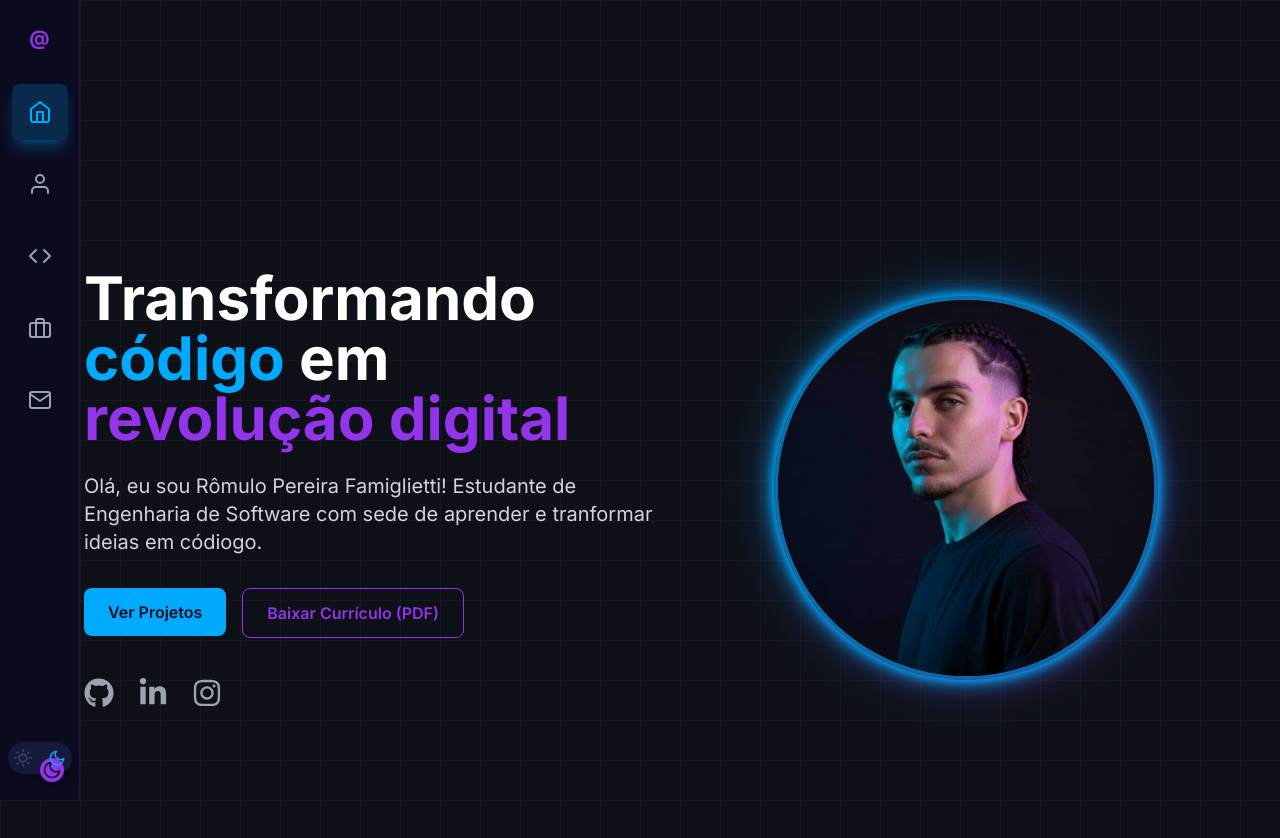
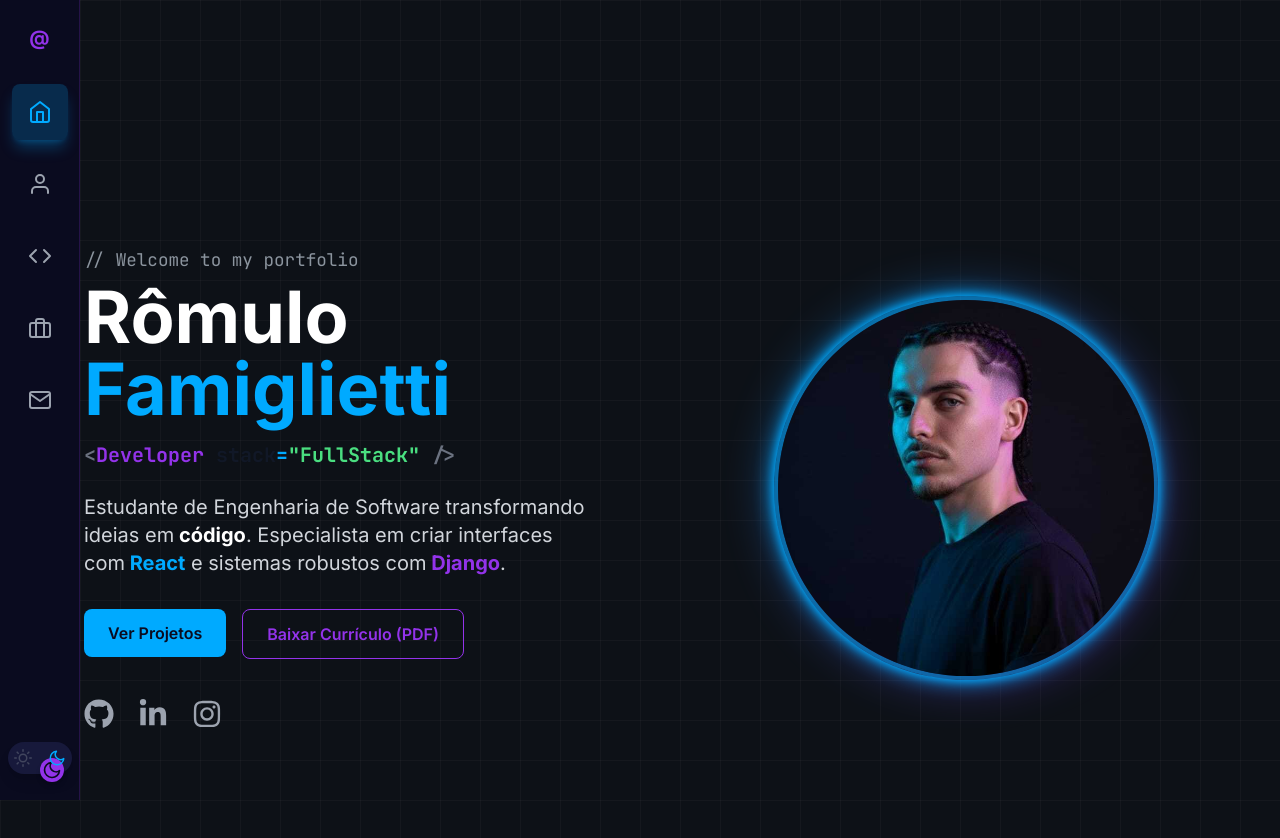
Before and after one commit to rfamiglietti/portifolio, a React (Vite) app: page / in a window 1280 px wide. Shown: the top 838 px of the page. Built offline with nearby package versions, Linux system fonts and the light colour scheme.

Commit message:
feat(home): atualiza visual da home e corrige erros de portugues

```diff
--- a/src/pages/Home.jsx
+++ b/src/pages/Home.jsx
@@ -1,3 +1,4 @@
+// src/pages/Home.jsx
 import React from 'react';
 import { motion } from 'framer-motion';
 import { FaGithub, FaLinkedinIn, FaInstagram } from 'react-icons/fa';
@@ -6,13 +7,12 @@ import SectionWrapper from '../components/SectionWrapper';
 import NeonButton from '../components/NeonButton';
 
 const Home = () => {
+  // Configurações de animação (Mantidas)
   const container = {
     hidden: { opacity: 0 },
     visible: {
       opacity: 1,
-      transition: {
-        staggerChildren: 0.1,
-      },
+      transition: { staggerChildren: 0.1 },
     },
   };
 
@@ -21,7 +21,7 @@ const Home = () => {
     visible: { opacity: 1, y: 0, transition: { duration: 0.5 } },
   };
 
-  // ATUALIZE COM SEUS LINKS
+  // Seus links preservados
   const socialLinks = [
     { icon: FaGithub, href: 'https://github.com/rfamiglietti' },
     { icon: FaLinkedinIn, href: 'https://linkedin.com/in/romulopfami' },
@@ -31,35 +31,64 @@ const Home = () => {
   return (
     <SectionWrapper id="home">
       <div className="flex flex-col lg:flex-row items-center justify-between min-h-[calc(100vh-80px)] pt-20 lg:pt-0">
+
+        {/* === COLUNA DA ESQUERDA (Texto) === */}
         <motion.div
           variants={container}
           initial="hidden"
           animate="visible"
           className="lg:w-1/2"
         >
+          {/* 1. Saudação estilo comentário de código */}
+          <motion.div variants={item} className="mb-2">
+             <span style={{ fontFamily: 'JetBrains Mono, monospace', color: '#8b949e', fontSize: '1.1rem' }}>
+               // Welcome to my portfolio
+             </span>
+          </motion.div>
+
+          {/* 2. Nome Principal (Corrigido o erro de H1 dentro de H1) */}
           <motion.h1
-            className="text-5xl md:text-7xl font-extrabold mb-6 leading-tight font-display"
+            className="text-5xl md:text-7xl font-extrabold mb-4 leading-tight font-display text-white"
             variants={item}
           >
-            <h1 className="text-4xl md:text-6xl font-extrabold leading-tight">
-              <span className="text-white">Transformando</span> <span className="text-blue-neon">código</span> <span className="text-white">em</span> <span className="text-purple-neon">revolução digital</span>
-            </h1>
+            Rômulo <span className="text-blue-neon">Famiglietti</span>
           </motion.h1>
 
-          <motion.p className="text-xl text-gray-300 mb-8" variants={item}>
-            Olá, eu sou Rômulo Pereira Famiglietti! Estudante de Engenharia de Software
-            com sede de aprender e tranformar ideias em códiogo.
+          {/* 3. Subtítulo estilo Tag HTML (Visual Tech) */}
+          <motion.div
+            variants={item}
+            className="mb-6 text-lg md:text-xl font-bold"
+            style={{ fontFamily: 'JetBrains Mono, monospace' }}
+          >
+             <span className="text-gray-500">&lt;</span>
+             <span className="text-purple-neon">Developer </span>
+             stack
+             <span className="text-blue-neon">=</span>
+             <span className="text-green-400">"FullStack"</span>
+             <span className="text-gray-500"> /&gt;</span>
+          </motion.div>
+
+          {/* 4. Descrição Otimizada (Sem o erro de digitação) */}
+          <motion.p className="text-xl text-gray-300 mb-8 max-w-lg" variants={item}>
+            Estudante de Engenharia de Software transformando ideias em
+            <strong className="text-white"> código</strong>. Especialista em criar interfaces com
+            <strong className="text-blue-neon"> React</strong> e sistemas robustos com
+            <strong className="text-purple-neon"> Django</strong>.
           </motion.p>
 
+          {/* 5. Botões de Ação (Links preservados) */}
           <motion.div className="flex space-x-4 mb-10" variants={item}>
             <ScrollLink to="projects" smooth={true} duration={500} offset={-80}>
               <NeonButton primary={true}>Ver Projetos</NeonButton>
             </ScrollLink>
+
+            {/* Link do PDF preservado exatamente como no seu original */}
             <a href="/cvportifolio.pdf" download>
               <NeonButton primary={false}>Baixar Currículo (PDF)</NeonButton>
             </a>
           </motion.div>
 
+          {/* 6. Redes Sociais */}
           <motion.div className="flex space-x-6" variants={item}>
             {socialLinks.map((link, index) => (
               <motion.a
@@ -77,22 +106,23 @@ const Home = () => {
           </motion.div>
         </motion.div>
 
+        {/* === COLUNA DA DIREITA (Imagem) === */}
         <motion.div
           className="lg:w-1/2 mt-12 lg:mt-0 flex justify-center"
           initial={{ opacity: 0, scale: 0.8 }}
           animate={{ opacity: 1, scale: 1 }}
           transition={{ duration: 0.8, delay: 0.5 }}
         >
-          {/* Imagem estilizada com um círculo neon e gradiente futurista */}
           <div className="relative w-72 h-72 md:w-96 md:h-96">
             <div className="absolute inset-0 rounded-full bg-gradient-to-br from-blue-neon to-purple-neon opacity-50 blur-xl"></div>
             <img
               src="imgperfil2.jpeg"
-              alt="perfil.jpeg"
+              alt="Rômulo Famiglietti"
               className="relative w-full h-full object-cover rounded-full border-4 border-blue-neon/50 shadow-neon-blue transition-shadow duration-500 hover:shadow-neon-purple"
             />
           </div>
         </motion.div>
+
       </div>
     </SectionWrapper>
   )
```
